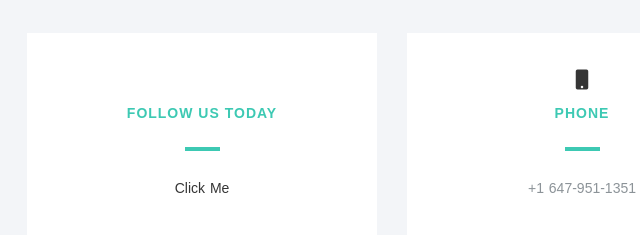
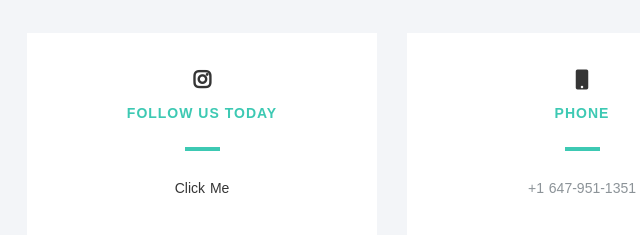
Before and after one commit to codegator94/codegator94.github.io, a plain HTML site: page index.html in a window 1280 px wide. Shown: the part 7568-7803 px from the top of the page, 58-698 px from the left. Drawn offline with nearby package versions, Linux system fonts and the light colour scheme.

Commit message:
Update index.html

```diff
--- a/index.html
+++ b/index.html
@@ -545,7 +545,7 @@
             <div class="row contact-details">
               <div class="col-md-4">
                 <div class="light-box box-hover">
-                  <h2><i class="fa fa-instagram"></i><span>Follow us today</span></h2>
+                  <h2><i class="fab fa-instagram"></i><span>Follow us today</span></h2>
                     <p><a href="https://www.instagram.com/fine7studios/?hl=en" target="_blank">Click Me</a></p>
                 </div>
               </div>
```
